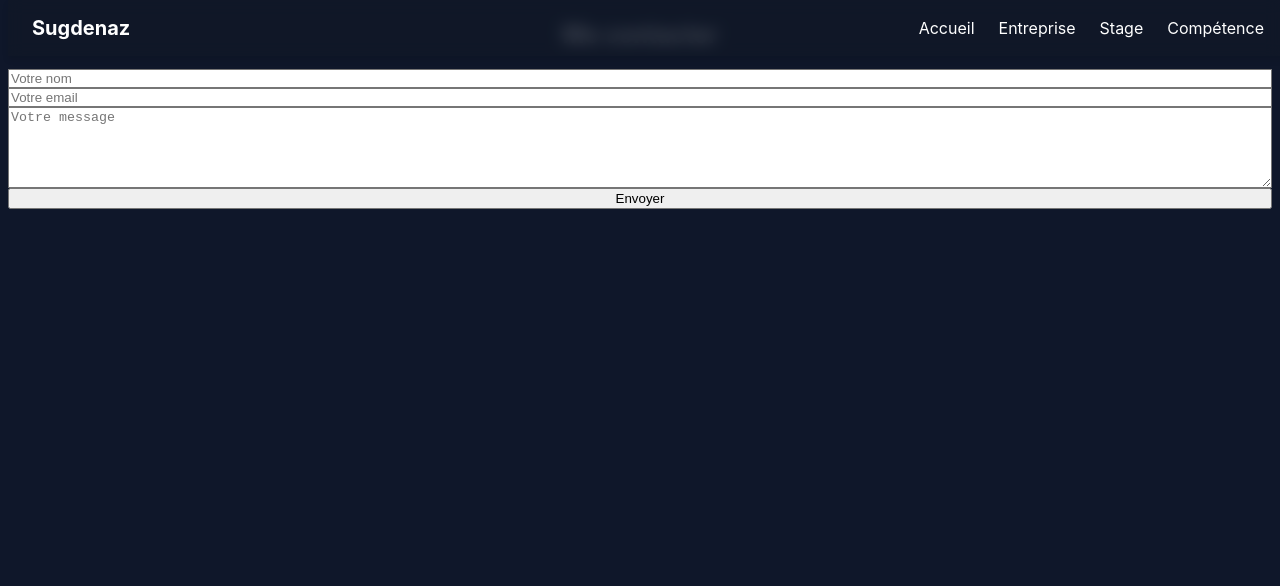
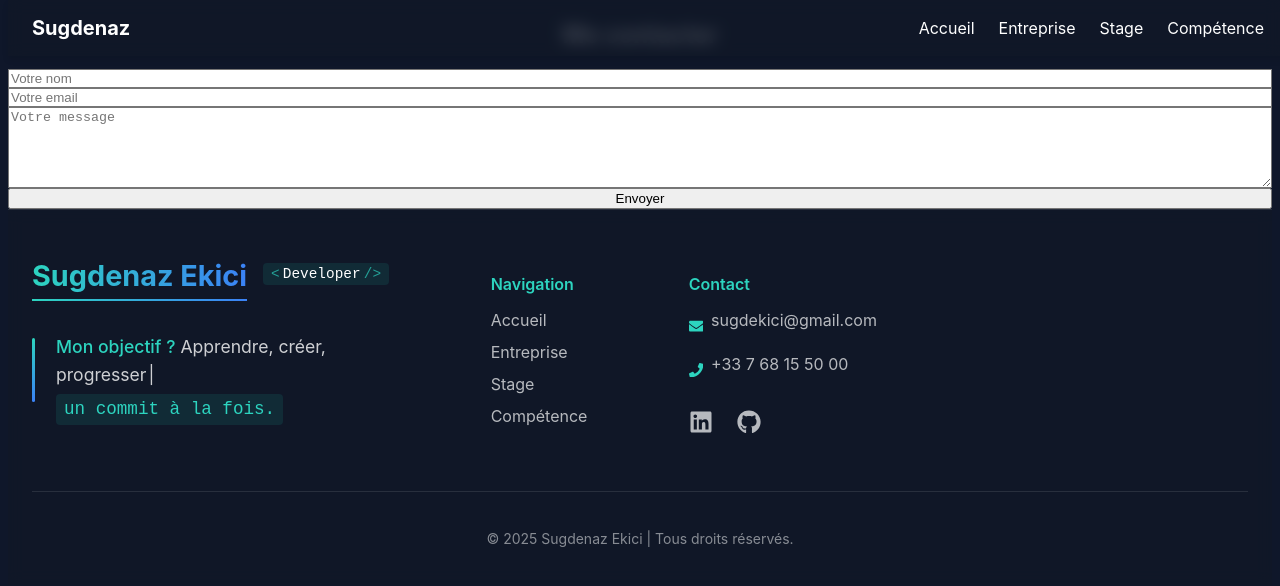
Before and after one commit to sekici-iut90/portfolio_stage, a React (Vite) app: page /contact in a window 1280 px wide. Shown: the top 586 px of the page. Built offline with nearby package versions, Linux system fonts and the light colour scheme.

Commit message:
update competence

```diff
--- a/package.json
+++ b/package.json
@@ -18,6 +18,7 @@
     "lucide-react": "^0.513.0",
     "react": "^19.1.0",
     "react-dom": "^19.1.0",
+    "react-icons": "^5.5.0",
     "react-intersection-observer": "^9.16.0",
     "react-router-dom": "^7.6.2"
   },
--- a/src/App.jsx
+++ b/src/App.jsx
@@ -1,5 +1,6 @@
 import { BrowserRouter as Router, Routes, Route } from "react-router-dom";
 import Navbar from "./components/Navbar";
+import Footer from './components/footer.jsx';
 import Home from "./Pages/Hero.jsx";
 import About from "./Pages/About";
 import Projects from "./Pages/competence.jsx";
@@ -19,6 +20,7 @@ export default function App() {
                 <Route path="/competence" element={<Projects />} />
                 <Route path="/contact" element={<Contact />} />
             </Routes>
+            <Footer></Footer>
         </Router>
     );
 }
--- a/src/Pages/competence.jsx
+++ b/src/Pages/competence.jsx
@@ -10,6 +10,7 @@ import mld  from '../assets/mld2.png'
 import user  from '../assets/utilisateur.png'
 import scheam  from '../assets/schema.png'
 import lo  from '../assets/logique.png'
+import test  from '../assets/test.png'
 
 const competencesData = [
     {
@@ -211,9 +212,10 @@ const competencesData = [
 
                     <figure className="image-container">
                         <img
+                            src={test}
                             alt="champs de tracabilité"
                             className="illustration-img zoomable"
-                            onClick={() => handleImageClick(scheam)}
+                            onClick={() => handleImageClick(test)}
                             style={{ cursor: 'zoom-in' }}
                         />
                         <figcaption className="image-caption">
--- /dev/null
+++ b/src/components/footer.jsx
@@ -0,0 +1,72 @@
+import '../footer.css';
+import { FaLinkedin, FaGithub, FaEnvelope, FaPhone } from 'react-icons/fa';
+import { motion } from 'framer-motion';
+
+export default function Footer() {
+    return (
+        <footer className="footer">
+            <div className="footer-container">
+                <div className="footer-content">
+                    <motion.div
+                        className="footer-brand"
+                        initial={{ opacity: 0, y: 20 }}
+                        animate={{ opacity: 1, y: 0 }}
+                        transition={{ duration: 0.8 }}
+                    >
+                        <div className="footer-logo-wrapper">
+                            <div className="footer-logo">
+                                Sugdenaz Ekici
+                                <div className="logo-underline"></div>
+                            </div>
+                            <div className="code-badge">
+                                <span className="code-bracket">{'<'}</span>
+                                <span className="code-tag">Developer</span>
+                                <span className="code-bracket">{'/>'}</span>
+                            </div>
+                        </div>
+                        <p className="footer-tagline">
+                            <span className="tagline-highlight">Mon objectif ?</span> Apprendre, créer, progresser
+                            <span className="typing-cursor">|</span>
+                            <br/>
+                            <span className="commit-message">un commit à la fois.</span>
+                        </p>
+                    </motion.div>
+
+                    <div className="footer-links">
+                        <div className="links-group">
+                            <h3 className="links-title">Navigation</h3>
+                            <a href="/" className="footer-link">Accueil</a>
+                            <a href="/entreprise" className="footer-link">Entreprise</a>
+                            <a href="/stage" className="footer-link">Stage</a>
+                            <a href="/competence" className="footer-link">Compétence</a>
+                        </div>
+
+                        <div className="links-group">
+                            <h3 className="links-title">Contact</h3>
+                            <div className="contact-item">
+                                <FaEnvelope className="contact-icon" />
+                                <a href="mailto:sugdekici@gmail.com" className="footer-link">sugdekici@gmail.com</a>
+                            </div>
+                            <div className="contact-item">
+                                <FaPhone className="contact-icon" />
+                                <a href="tel:+33768155000" className="footer-link">+33 7 68 15 50 00</a>
+                            </div>
+                            <div className="social-icons">
+                                <a href="https://www.linkedin.com/in/sugdenaz-ekici-4a2695303/" className="social-icon" aria-label="LinkedIn">
+                                    <FaLinkedin />
+                                </a>
+                                <a href="https://github.com/sekici-iut90" className="social-icon" aria-label="GitHub">
+                                    <FaGithub />
+                                </a>
+                            </div>
+                        </div>
+                    </div>
+                </div>
+
+                <div className="footer-bottom">
+                    <p>&copy; {new Date().getFullYear()} Sugdenaz Ekici | Tous droits réservés.</p>
+                </div>
+            </div>
+        </footer>
+    );
+}
--- /dev/null
+++ b/src/footer.css
@@ -0,0 +1,224 @@
+.footer {
+    background-color: rgba(17, 24, 39, 0.8);
+    backdrop-filter: blur(8px);
+    color: white;
+    padding: 3rem 0 0;
+    border-top: 1px solid rgba(255, 255, 255, 0.1);
+}
+
+.footer-container {
+    max-width: 96rem;
+    margin: 0 auto;
+    padding: 0 1.5rem;
+}
+
+.footer-content {
+    display: flex;
+    flex-wrap: wrap;
+    gap: 3rem;
+    margin-bottom: 3rem;
+}
+
+.footer-brand {
+    flex: 1;
+    min-width: 250px;
+}
+
+.footer-logo {
+    margin-bottom: 0.5rem;
+}
+
+.logo-img {
+    height: 40px; /* Ajustez selon la taille de votre logo */
+    width: auto;
+}
+
+.footer-tagline {
+    color: rgba(255, 255, 255, 0.7);
+    font-size: 0.875rem;
+}
+
+.footer-links {
+    flex: 2;
+    display: flex;
+    flex-wrap: wrap;
+    gap: 3rem;
+}
+
+.links-group {
+    min-width: 150px;
+}
+
+.links-title {
+    font-size: 1rem;
+    font-weight: 600;
+    margin-bottom: 1rem;
+    color: #2dd4bf;
+}
+
+.footer-link {
+    display: block;
+    color: rgba(255, 255, 255, 0.7);
+    text-decoration: none;
+    margin-bottom: 0.75rem;
+    transition: color 0.3s ease;
+}
+
+.footer-link:hover {
+    color: #2dd4bf;
+}
+
+.contact-item {
+    display: flex;
+    align-items: center;
+    gap: 0.5rem;
+    margin-bottom: 0.75rem;
+}
+
+.contact-icon {
+    color: #2dd4bf;
+    font-size: 0.9rem;
+}
+
+.social-icons {
+    display: flex;
+    gap: 1.5rem;
+    margin-top: 1.5rem;
+}
+
+.social-icon {
+    color: rgba(255, 255, 255, 0.7);
+    font-size: 1.5rem;
+    transition: color 0.3s ease;
+}
+
+.social-icon:hover {
+    color: #2dd4bf;
+}
+
+.footer-bottom {
+    padding: 1.5rem 0;
+    border-top: 1px solid rgba(255, 255, 255, 0.1);
+    text-align: center;
+    color: rgba(255, 255, 255, 0.5);
+    font-size: 0.875rem;
+}
+
+@media (max-width: 768px) {
+    .footer-content {
+        flex-direction: column;
+        gap: 2rem;
+    }
+
+    .footer-links {
+        flex-direction: column;
+        gap: 2rem;
+    }
+}
+.footer-brand {
+    position: relative;
+    flex: 1;
+    min-width: 250px;
+    padding-right: 2rem;
+}
+
+.footer-logo-wrapper {
+    position: relative;
+    margin-bottom: 1.5rem;
+}
+
+.footer-logo {
+    font-size: 1.8rem;
+    font-weight: 700;
+    color: white;
+    position: relative;
+    display: inline-block;
+    background: linear-gradient(90deg, #2dd4bf 0%, #3b82f6 100%);
+    -webkit-background-clip: text;
+    background-clip: text;
+    -webkit-text-fill-color: transparent;
+    padding-bottom: 0.5rem;
+}
+
+.logo-underline {
+    position: absolute;
+    bottom: 0;
+    left: 0;
+    width: 100%;
+    height: 2px;
+    background: linear-gradient(90deg, #2dd4bf 0%, #3b82f6 100%);
+    transform: scaleX(0);
+    transform-origin: left;
+    animation: underlineGrow 1.5s ease forwards 0.5s;
+}
+
+.code-badge {
+    display: inline-block;
+    margin-left: 1rem;
+    font-size: 0.9rem;
+    font-family: 'Courier New', monospace;
+    background: rgba(45, 212, 191, 0.1);
+    padding: 0.2rem 0.5rem;
+    border-radius: 4px;
+    transform: translateY(-0.5rem);
+}
+
+.code-bracket {
+    color: #2dd4bf;
+    opacity: 0.7;
+}
+
+.code-tag {
+    color: white;
+    margin: 0 0.2rem;
+}
+
+.footer-tagline {
+    color: rgba(255, 255, 255, 0.8);
+    font-size: 1.1rem;
+    line-height: 1.6;
+    position: relative;
+    padding-left: 1.5rem;
+}
+
+.footer-tagline::before {
+    content: '';
+    position: absolute;
+    left: 0;
+    top: 0.3rem;
+    height: 70%;
+    width: 3px;
+    background: linear-gradient(to bottom, #2dd4bf, #3b82f6);
+    border-radius: 3px;
+}
+
+.tagline-highlight {
+    color: #2dd4bf;
+    font-weight: 500;
+}
+
+.typing-cursor {
+    animation: blink 1s step-end infinite;
+    margin-left: 2px;
+}
+
+.commit-message {
+    display: inline-block;
+    background: rgba(45, 212, 191, 0.1);
+    padding: 0.1rem 0.5rem;
+    border-radius: 4px;
+    font-family: 'Courier New', monospace;
+    color: #2dd4bf;
+    margin-top: 0.3rem;
+}
+
+@keyframes underlineGrow {
+    to {
+        transform: scaleX(1);
+    }
+}
+
+@keyframes blink {
+    from, to { opacity: 1; }
+    50% { opacity: 0; }
+}
```
Also changed, not shown: src/assets/test.png (added), 1 other file (tests, documents, lock files or other folders).
